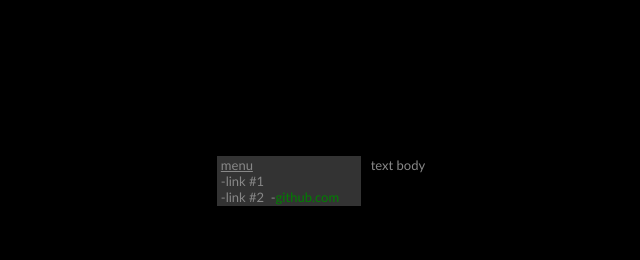
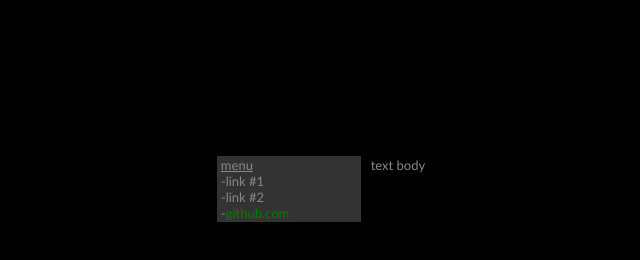
Before and after one commit to undersheriff/undersheriff.github.io, a plain HTML site: page index.html in a window 1280 px wide. Shown: the whole page, without its empty margins (64-704 px from the left). Drawn offline with Linux system fonts and the light colour scheme.

Commit message:
Update index.html

```diff
--- a/index.html
+++ b/index.html
@@ -33,7 +33,7 @@ a:active {
           <td bgcolor="333333" valign="top" width="144">
           <p style="color:888888; font-family:calibri; font-size:13;">&nbsp;<u>menu</u><br>
           &nbsp;-link #1<br>
-          &nbsp;-link #2
+          &nbsp;-link #2<br>
           &nbsp;-<a href=http://www.github.com>github.com</a></p>
           </td>
           <td bgcolor="000000" width="3">
```
